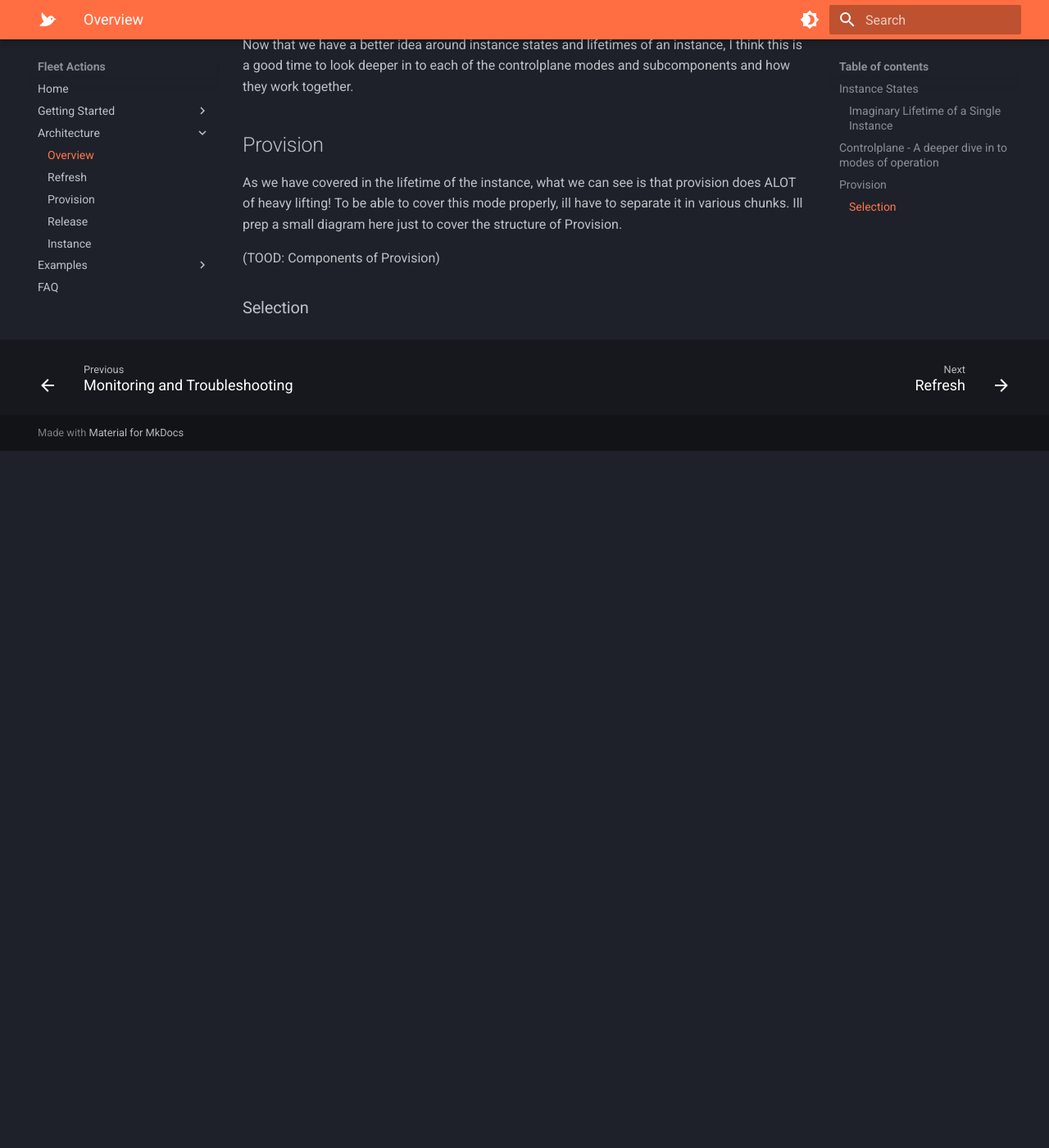
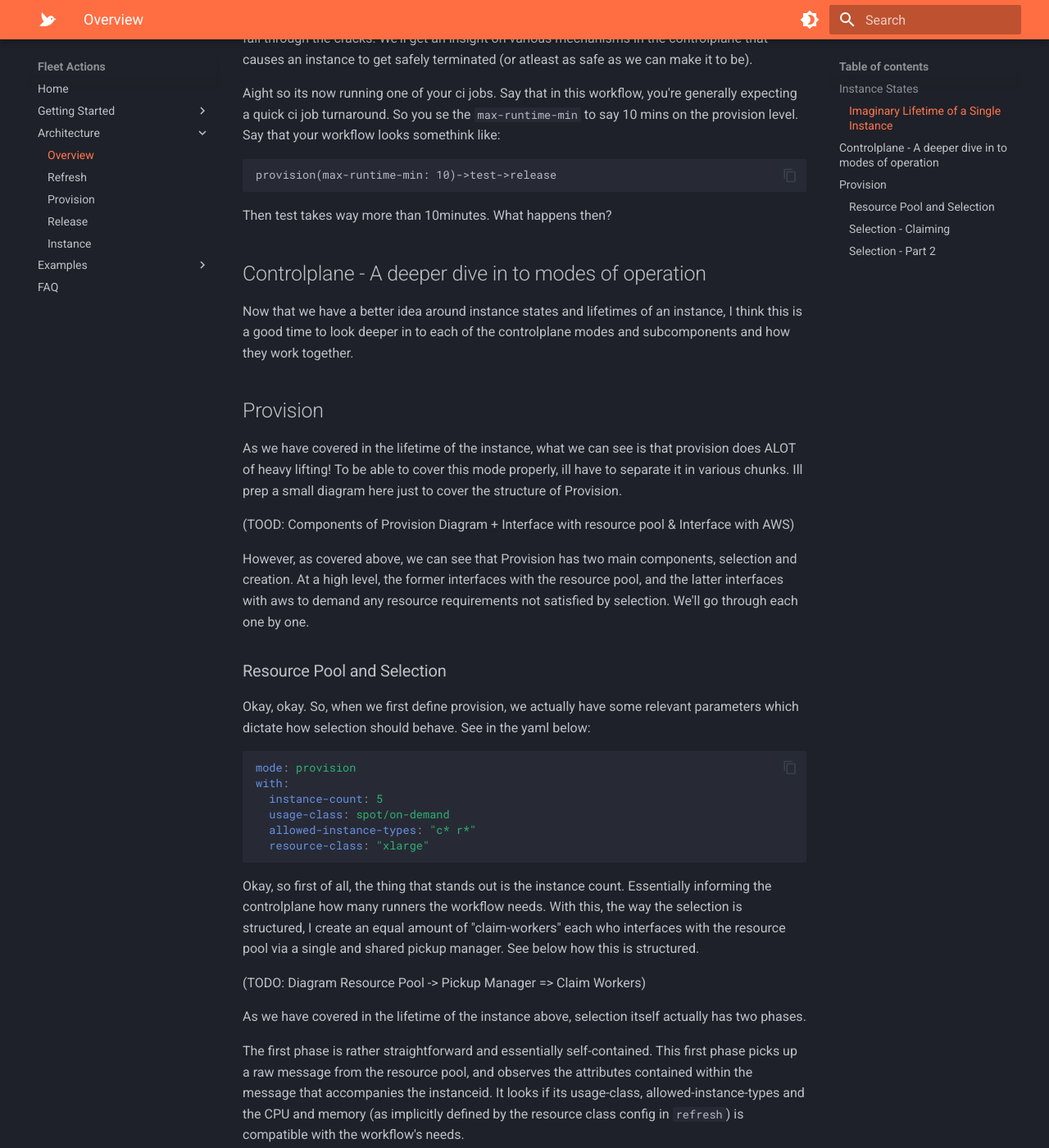
Before and after one commit to fleet-actions/ec2-runner-pool-manager, an MkDocs documentation site: the page built from docs/architecture/overview.md, in a window 1280 px wide and 1400 px high, scrolled down 6125 px. Shown: the whole window at 82% size. Built offline with MkDocs 1.6.1 and Material for MkDocs 9.7.7, drawn with Linux system fonts in a browser that asks for light colours; emoji names are drawn with the system emoji font; before the commit the page ends 6675 px from its top, so only the background shows below that; some of the changed text lies outside the part shown.

Commit message:
docs: add termination and resource pool details

````diff
--- a/docs/architecture/overview.md
+++ b/docs/architecture/overview.md
@@ -153,6 +153,18 @@ Great! Now that the instance has been fully selected through the high level crit
 claimed->running
 ```
 
+**Termination**
+
+Great! now that our instance is being reused, let's look at some of the ways that this instance can fall through the cracks. We'll get an insight on various mechanisms in the controlplane that causes an instance to get safely terminated (or atleast as safe as we can make it to be).
+
+Aight so its now running one of your ci jobs. Say that in this workflow, you're generally expecting a quick ci job turnaround. So you se the `max-runtime-min` to say 10 mins on the provision level. Say that your workflow looks somethink like:
+
+```
+provision(max-runtime-min: 10)->test->release
+```
+
+Then test takes way more than 10minutes. What happens then?
+
 ## Controlplane - A deeper dive in to modes of operation
 
 Now that we have a better idea around instance states and lifetimes of an instance, I think this is a good time to look deeper in to each of the controlplane modes and subcomponents and how they work together.
@@ -161,6 +173,39 @@ Now that we have a better idea around instance states and lifetimes of an instan
 
 As we have covered in the lifetime of the instance, what we can see is that provision does ALOT of heavy lifting! To be able to cover this mode properly, ill have to separate it in various chunks. Ill prep a small diagram here just to cover the structure of Provision.
 
-(TOOD: Components of Provision)
+(TOOD: Components of Provision Diagram + Interface with resource pool & Interface with AWS)
 
-### Selection
+However, as covered above, we can see that Provision has two main components, selection and creation. At a high level, the former interfaces with the resource pool, and the latter interfaces with aws to demand any resource requirements not satisfied by selection. We'll go through each one by one.
+
+### Resource Pool and Selection
+
+Okay, okay. So, when we first define provision, we actually have some relevant parameters which dictate how selection should behave. See in the yaml below:
+
+```yaml
+mode: provision
+with:
+  instance-count: 5
+  usage-class: spot/on-demand
+  allowed-instance-types: "c* r*"
+  resource-class: "xlarge"
+```
+
+Okay, so first of all, the thing that stands out is the instance count. Essentially informing the controlplane how many runners the workflow needs. With this, the way the selection is structured, I create an equal amount of "claim-workers" each who interfaces with the resource pool via a single and shared pickup manager. See below how this is structured.
+
+(TODO: Diagram Resource Pool -> Pickup Manager => Claim Workers)
+
+As we have covered in the lifetime of the instance above, selection itself actually has two phases.
+
+The first phase is rather straightforward and essentially self-contained. This first phase picks up a raw message from the resource pool, and observes the attributes contained within the message that accompanies the instanceid. It looks if its usage-class, allowed-instance-types and the CPU and memory (as implicitly defined by the resource class config in `refresh`) is compatible with the workflow's needs.
+
+If they aren't, the mesage is placed back to the resource pool, if it is, then we attempt to claim the instance.
+
+### Selection - Claiming
+
+Claiming an instance
+
+If the claim is unsuccessful, we know that it has been taken by another workflow or has somehow been invalidated. That's OK.
+
+ take it to the second phase of selection.
+
+### Selection - Part 2
````
